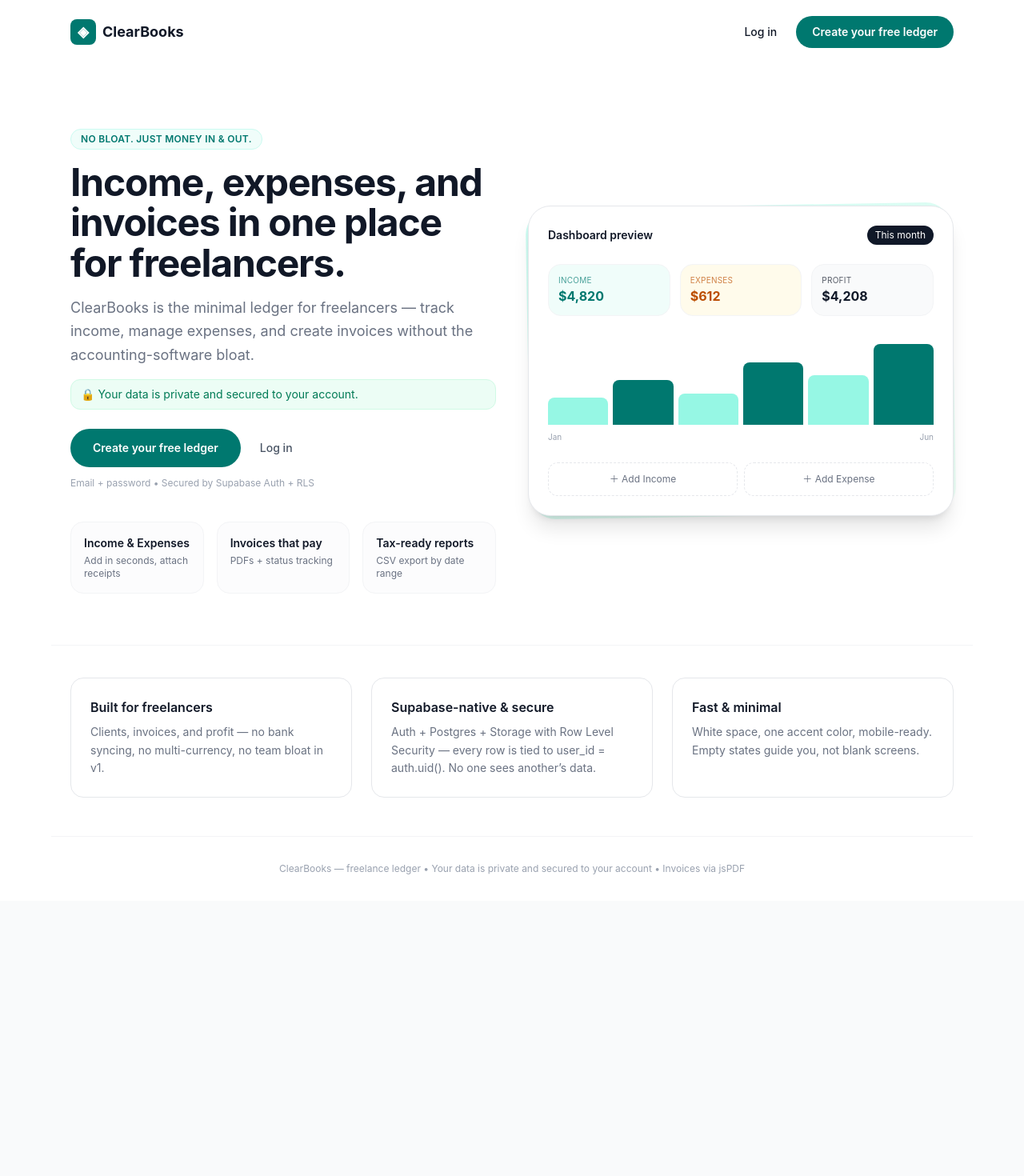
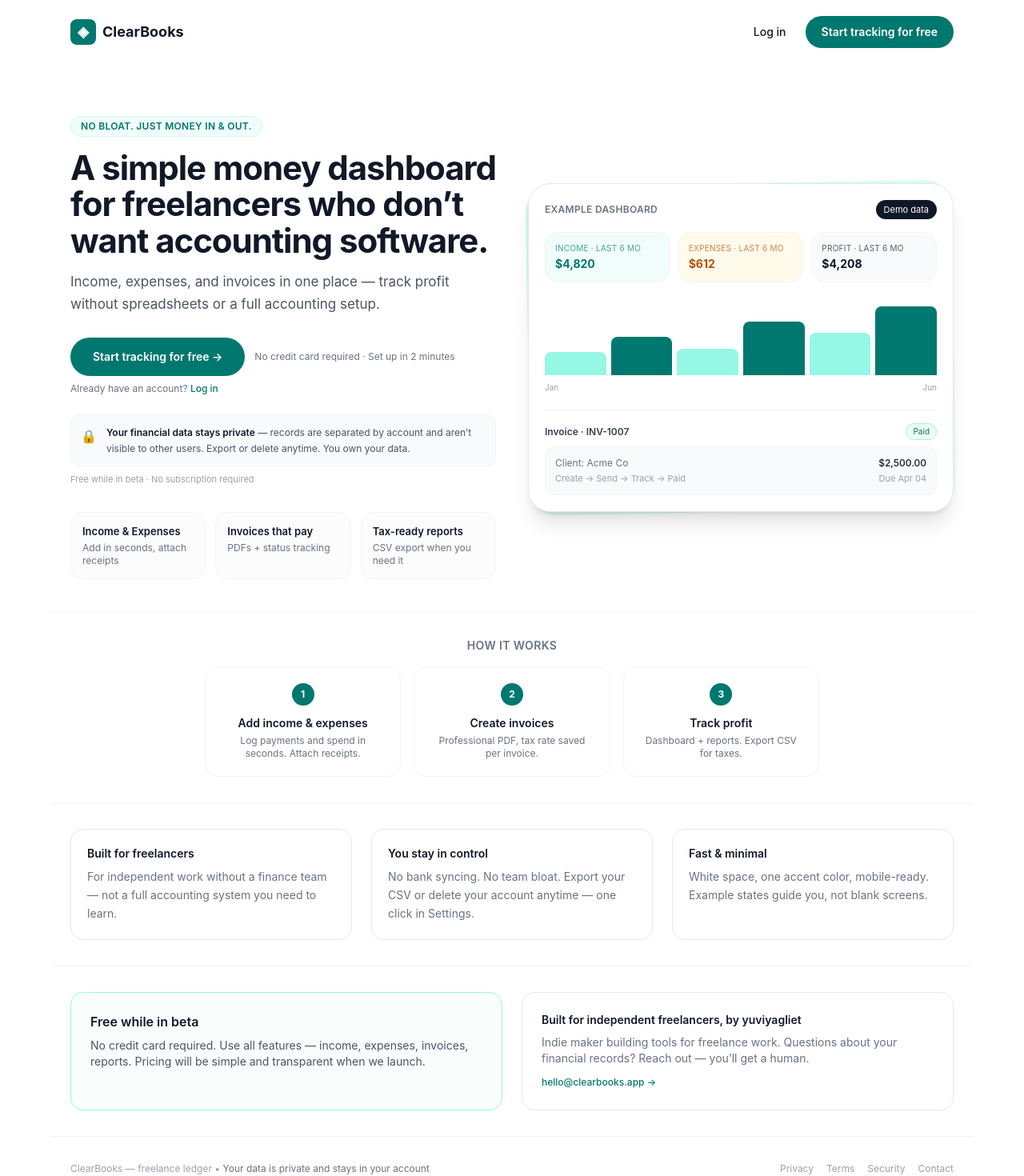
Before and after one commit to yuviyagliet/ClearBooks, a React (Vite) app: page / in a window 1280 px wide. Shown: the top 1470 px of the page at 80% size. Before the commit the page ends 1126 px from the top, so only its background shows below. Built offline with nearby package versions, Linux system fonts and the light colour scheme; no server answers.

Commit message:
Landing trust overhaul: Start tracking CTA, How it works, invoice preview, pricing, founder, Privacy/Terms/Security, remove dev jargon

```diff
--- a/src/App.jsx
+++ b/src/App.jsx
@@ -13,6 +13,7 @@
 import Reports from './pages/Reports'
 import Settings from './pages/Settings'
 import NotFound from './pages/NotFound'
+import { Privacy, Terms, Security } from './pages/StaticPages'
 
 function Protected({ children }){
   const { user, loading } = useAuth()
@@ -35,6 +36,9 @@
         <BrowserRouter>
           <Routes>
             <Route path="/" element={<Landing />} />
+            <Route path="/privacy" element={<Privacy />} />
+            <Route path="/terms" element={<Terms />} />
+            <Route path="/security" element={<Security />} />
             <Route path="/login" element={<PublicOnly><Login /></PublicOnly>} />
             <Route path="/signup" element={<PublicOnly><Signup /></PublicOnly>} />
             <Route path="/forgot-password" element={<PublicOnly><ForgotPassword /></PublicOnly>} />
--- a/src/pages/Landing.jsx
+++ b/src/pages/Landing.jsx
@@ -5,10 +5,10 @@
 export default function Landing(){
   const { user } = useAuth()
   const handleCtaClick = () => {
-    track('cta_click', { location: 'landing_hero', text: 'Create your free ledger' })
+    track('cta_click', { location: 'landing_hero', text: 'Start tracking for free' })
   }
   const handleHeaderCta = () => {
-    track('cta_click', { location: 'landing_header', text: user ? 'Go to dashboard' : 'Create your free ledger' })
+    track('cta_click', { location: 'landing_header', text: user ? 'Go to dashboard' : 'Start tracking for free' })
   }
   return (
     <div className="min-h-screen bg-white">
@@ -18,66 +18,125 @@
           {user ? <Link to="/dashboard" onClick={handleHeaderCta} className="text-sm font-medium border border-gray-200 rounded-full px-4 py-2 hover:bg-gray-50">Go to dashboard</Link>
           : <>
             <Link to="/login" className="text-sm font-medium px-3 py-2">Log in</Link>
-            <Link to="/signup" onClick={handleHeaderCta} className="text-sm font-semibold bg-teal-700 text-white rounded-full px-5 py-2.5 hover:bg-teal-800">Create your free ledger</Link>
+            <Link to="/signup" onClick={handleHeaderCta} className="text-sm font-semibold bg-teal-700 text-white rounded-full px-5 py-2.5 hover:bg-teal-800">Start tracking for free</Link>
           </>}
         </div>
       </header>
 
-      <section className="max-w-6xl mx-auto px-6 pt-12 md:pt-20 pb-12 grid md:grid-cols-2 gap-10 items-center">
+      {/* Hero */}
+      <section className="max-w-6xl mx-auto px-6 pt-10 md:pt-16 pb-10 grid md:grid-cols-2 gap-10 items-center">
         <div>
           <div className="inline-flex items-center gap-2 text-xs font-semibold tracking-wide uppercase bg-teal-50 text-teal-700 border border-teal-100 rounded-full px-3 py-1">No bloat. Just money in & out.</div>
-          <h1 className="text-4xl md:text-5xl font-bold tracking-tight leading-[1.05] mt-4">Income, expenses, and invoices in one place for freelancers.</h1>
-          <p className="text-gray-500 mt-4 text-lg leading-relaxed">ClearBooks is the minimal ledger for freelancers — track income, manage expenses, and create invoices without the accounting-software bloat.</p>
-          <p className="text-sm text-emerald-700 bg-emerald-50 border border-emerald-100 rounded-xl px-3 py-2 mt-4">🔒 Your data is private and secured to your account.</p>
-          <div className="flex flex-wrap gap-3 mt-6 items-center">
-            <Link to={user?'/dashboard':'/signup'} onClick={handleCtaClick} className="bg-teal-700 text-white rounded-full px-7 py-3.5 text-sm font-semibold hover:bg-teal-800">{user?'Go to Dashboard':'Create your free ledger'}</Link>
-            {!user && <Link to="/login" className="text-sm font-medium text-gray-600 hover:text-gray-900 px-3 py-2">Log in</Link>}
-            <span className="text-xs text-gray-400 self-center">Email + password • Secured by Supabase Auth + RLS</span>
+          <h1 className="text-4xl md:text-[42px] font-bold tracking-tight leading-[1.08] mt-4">A simple money dashboard for freelancers who don’t want accounting software.</h1>
+          <p className="text-gray-600 mt-4 text-[17px] leading-relaxed">Income, expenses, and invoices in one place — track profit without spreadsheets or a full accounting setup.</p>
+
+          {/* CTA */}
+          <div className="mt-7">
+            <div className="flex flex-wrap items-center gap-3">
+              <Link to={user?'/dashboard':'/signup'} onClick={handleCtaClick} className="bg-teal-700 text-white rounded-full px-7 py-3.5 text-sm font-semibold hover:bg-teal-800">Start tracking for free →</Link>
+              {!user && <span className="text-xs text-gray-500">No credit card required · Set up in 2 minutes</span>}
+            </div>
+            {!user && <p className="text-xs text-gray-500 mt-2">Already have an account? <Link to="/login" className="text-teal-700 font-medium hover:underline">Log in</Link></p>}
           </div>
-          <ul className="mt-10 grid grid-cols-1 sm:grid-cols-3 gap-4 text-sm">
+
+          {/* Trust - outcome focused, no dev jargon */}
+          <div className="mt-6 bg-gray-50 border border-gray-100 rounded-xl p-3 flex gap-3">
+            <span className="text-teal-700 mt-0.5">🔒</span>
+            <div className="text-xs leading-relaxed">
+              <span className="font-semibold text-gray-900">Your financial data stays private</span>
+              <span className="text-gray-600"> — records are separated by account and aren’t visible to other users. Export or delete anytime. You own your data.</span>
+            </div>
+          </div>
+          <p className="text-[11px] text-gray-400 mt-2">Free while in beta · No subscription required</p>
+
+          <ul className="mt-8 grid grid-cols-1 sm:grid-cols-3 gap-3 text-sm">
             {[
               {t:'Income & Expenses', d:'Add in seconds, attach receipts'},
               {t:'Invoices that pay', d:'PDFs + status tracking'},
-              {t:'Tax-ready reports', d:'CSV export by date range'},
-            ].map(f=> <li key={f.t} className="border border-gray-100 rounded-2xl p-4 bg-gray-50/50"><div className="font-semibold">{f.t}</div><div className="text-gray-500 text-xs mt-1">{f.d}</div></li>)}
+              {t:'Tax-ready reports', d:'CSV export when you need it'},
+            ].map(f=> <li key={f.t} className="border border-gray-100 rounded-2xl p-3.5 bg-gray-50/50"><div className="font-semibold text-[13px]">{f.t}</div><div className="text-gray-500 text-xs mt-1">{f.d}</div></li>)}
           </ul>
         </div>
+
+        {/* Visual - Example dashboard + Invoice */}
         <div className="relative">
           <div className="absolute inset-0 bg-gradient-to-br from-teal-100 to-emerald-50 rounded-[2rem] -rotate-1"></div>
-          <div className="relative bg-white border border-gray-200 rounded-[1.75rem] shadow-xl p-6">
-            <div className="flex items-center justify-between mb-6">
-              <div className="text-sm font-semibold">Dashboard preview</div>
-              <div className="text-xs bg-gray-900 text-white rounded-full px-2.5 py-1">This month</div>
+          <div className="relative bg-white border border-gray-200 rounded-[1.75rem] shadow-xl p-5">
+            <div className="flex items-center justify-between mb-4">
+              <div className="text-xs font-semibold tracking-wide uppercase text-gray-500">Example dashboard</div>
+              <div className="text-[11px] bg-gray-900 text-white rounded-full px-2.5 py-1">Demo data</div>
             </div>
-            <div className="grid grid-cols-3 gap-3 mb-6">
+            <div className="grid grid-cols-3 gap-2.5 mb-5">
               {[
                 {k:'Income', v:'$4,820', c:'text-teal-700 bg-teal-50'},
                 {k:'Expenses', v:'$612', c:'text-amber-700 bg-amber-50'},
                 {k:'Profit', v:'$4,208', c:'text-gray-900 bg-gray-50'},
-              ].map(s=> <div key={s.k} className={`rounded-2xl p-3 border border-gray-100 ${s.c}`}><div className="text-[10px] uppercase tracking-wide opacity-70">{s.k}</div><div className="font-bold">{s.v}</div></div>)}
+              ].map(s=> <div key={s.k} className={`rounded-2xl p-3 border border-gray-100 ${s.c}`}><div className="text-[10px] uppercase tracking-wide opacity-70">{s.k} · last 6 mo</div><div className="font-bold text-sm mt-0.5">{s.v}</div></div>)}
             </div>
-            <div className="h-28 flex items-end gap-1.5">
+            <div className="h-24 flex items-end gap-1.5">
               {[30,50,35,70,55,90].map((h,i)=> <div key={i} className={`flex-1 rounded-t-lg ${i%2?'bg-teal-700':'bg-teal-200'}`} style={{height: h+'%'}}></div>)}
             </div>
             <div className="flex justify-between text-[10px] text-gray-400 mt-2"><span>Jan</span><span>Jun</span></div>
-            <div className="mt-6 flex gap-2">
-              <div className="flex-1 border border-dashed border-gray-200 rounded-xl p-3 text-xs text-center text-gray-500">＋ Add Income</div>
-              <div className="flex-1 border border-dashed border-gray-200 rounded-xl p-3 text-xs text-center text-gray-500">＋ Add Expense</div>
+
+            {/* Invoice preview inside visual */}
+            <div className="mt-5 border-t border-gray-100 pt-4">
+              <div className="flex items-center justify-between mb-2">
+                <span className="text-xs font-semibold text-gray-700">Invoice · INV-1007</span>
+                <span className="text-[10px] bg-emerald-50 text-emerald-700 border border-emerald-200 rounded-full px-2 py-0.5">Paid</span>
+              </div>
+              <div className="bg-gray-50 border border-gray-100 rounded-xl p-3 text-xs">
+                <div className="flex justify-between"><span className="text-gray-500">Client: Acme Co</span><span className="font-medium">$2,500.00</span></div>
+                <div className="flex justify-between mt-1 text-[11px] text-gray-400"><span>Create → Send → Track → Paid</span><span>Due Apr 04</span></div>
+              </div>
             </div>
           </div>
         </div>
       </section>
 
-      <section className="max-w-6xl mx-auto px-6 py-10 grid md:grid-cols-3 gap-6 border-t border-gray-100 mt-4">
-        {[
-          { title:'Built for freelancers', desc:'Clients, invoices, and profit — no bank syncing, no multi-currency, no team bloat in v1.'},
-          { title:'Supabase-native & secure', desc:'Auth + Postgres + Storage with Row Level Security — every row is tied to user_id = auth.uid(). No one sees another’s data.'},
-          { title:'Fast & minimal', desc:'White space, one accent color, mobile-ready. Empty states guide you, not blank screens.'},
-        ].map(c=> <div key={c.title} className="rounded-2xl border border-gray-200 p-6 bg-white"><h3 className="font-semibold">{c.title}</h3><p className="text-sm text-gray-500 mt-2 leading-relaxed">{c.desc}</p></div>)}
+      {/* How it works */}
+      <section className="max-w-6xl mx-auto px-6 py-8 border-t border-gray-100">
+        <h2 className="text-sm font-semibold tracking-wide uppercase text-gray-500 text-center">How it works</h2>
+        <div className="grid md:grid-cols-3 gap-4 mt-4 max-w-3xl mx-auto">
+          {[
+            {n:'1', t:'Add income & expenses', d:'Log payments and spend in seconds. Attach receipts.'},
+            {n:'2', t:'Create invoices', d:'Professional PDF, tax rate saved per invoice.'},
+            {n:'3', t:'Track profit', d:'Dashboard + reports. Export CSV for taxes.'},
+          ].map(s=> <div key={s.n} className="text-center border border-gray-100 rounded-2xl p-5 bg-white"><div className="w-7 h-7 rounded-full bg-teal-700 text-white grid place-items-center text-xs font-bold mx-auto">{s.n}</div><div className="font-semibold text-sm mt-3">{s.t}</div><div className="text-xs text-gray-500 mt-1">{s.d}</div></div>)}
+        </div>
       </section>
 
-      <footer className="max-w-6xl mx-auto px-6 py-8 text-center text-xs text-gray-400 border-t border-gray-100 mt-2">
-        ClearBooks — freelance ledger • Your data is private and secured to your account • Invoices via jsPDF
+      {/* Positioning + trust */}
+      <section className="max-w-6xl mx-auto px-6 py-8 grid md:grid-cols-3 gap-6 border-t border-gray-100">
+        {[
+          { title:'Built for freelancers', desc:'For independent work without a finance team — not a full accounting system you need to learn.'},
+          { title:'You stay in control', desc:'No bank syncing. No team bloat. Export your CSV or delete your account anytime — one click in Settings.'},
+          { title:'Fast & minimal', desc:'White space, one accent color, mobile-ready. Example states guide you, not blank screens.'},
+        ].map(c=> <div key={c.title} className="rounded-2xl border border-gray-200 p-5 bg-white"><h3 className="font-semibold text-sm">{c.title}</h3><p className="text-sm text-gray-500 mt-2 leading-relaxed">{c.desc}</p></div>)}
+      </section>
+
+      {/* Pricing + founder */}
+      <section className="max-w-6xl mx-auto px-6 py-8 border-t border-gray-100 grid md:grid-cols-2 gap-6">
+        <div className="rounded-2xl border border-teal-200 bg-teal-50/40 p-6">
+          <h3 className="font-semibold">Free while in beta</h3>
+          <p className="text-sm text-gray-600 mt-2">No credit card required. Use all features — income, expenses, invoices, reports. Pricing will be simple and transparent when we launch.</p>
+        </div>
+        <div className="rounded-2xl border border-gray-200 bg-white p-6">
+          <h3 className="font-semibold text-sm">Built for independent freelancers, by yuviyagliet</h3>
+          <p className="text-sm text-gray-500 mt-2">Indie maker building tools for freelance work. Questions about your financial records? Reach out — you’ll get a human.</p>
+          <a href="mailto:hello@clearbooks.app" className="text-xs text-teal-700 font-medium mt-3 inline-block hover:underline">hello@clearbooks.app →</a>
+        </div>
+      </section>
+
+      <footer className="max-w-6xl mx-auto px-6 py-8 border-t border-gray-100">
+        <div className="flex flex-col md:flex-row md:items-center justify-between gap-3 text-xs text-gray-400">
+          <div>ClearBooks — freelance ledger • <span className="text-gray-500">Your data is private and stays in your account</span></div>
+          <div className="flex gap-4">
+            <Link to="/privacy" className="hover:text-gray-600 hover:underline">Privacy</Link>
+            <Link to="/terms" className="hover:text-gray-600 hover:underline">Terms</Link>
+            <Link to="/security" className="hover:text-gray-600 hover:underline">Security</Link>
+            <a href="mailto:hello@clearbooks.app" className="hover:text-gray-600 hover:underline">Contact</a>
+          </div>
+        </div>
       </footer>
     </div>
   )
--- /dev/null
+++ b/src/pages/StaticPages.jsx
@@ -0,0 +1,51 @@
+import { Link } from 'react-router-dom'
+
+function Wrapper({ title, children }){
+  return (
+    <div className="min-h-screen bg-white">
+      <header className="max-w-3xl mx-auto px-6 py-6 border-b border-gray-100 flex items-center justify-between">
+        <Link to="/" className="flex items-center gap-2 font-bold"><span className="w-7 h-7 rounded-lg bg-teal-700 text-white grid place-items-center text-xs">◈</span> ClearBooks</Link>
+        <Link to="/" className="text-xs border border-gray-200 rounded-full px-4 py-2 hover:bg-gray-50">← Back to home</Link>
+      </header>
+      <main className="max-w-3xl mx-auto px-6 py-10">
+        <h1 className="text-2xl font-bold tracking-tight">{title}</h1>
+        <div className="prose prose-sm max-w-none text-sm text-gray-600 mt-6 leading-relaxed space-y-4">
+          {children}
+        </div>
+      </main>
+    </div>
+  )
+}
+
+export function Privacy(){
+  return <Wrapper title="Privacy Policy">
+    <p><strong>Last updated:</strong> September 2025</p>
+    <p>ClearBooks is a freelance ledger. We minimize data collection.</p>
+    <h3 className="font-semibold text-gray-900">What we collect</h3>
+    <p>Your email, and the income, expenses, clients, and invoices you create. Receipt images you upload.</p>
+    <h3 className="font-semibold text-gray-900">How we use it</h3>
+    <p>To provide your ledger, generate invoices/PDFs, and show your dashboard/reports. We do not sell your data.</p>
+    <h3 className="font-semibold text-gray-900">Who can see it</h3>
+    <p>No one else. Records are separated by account and are not visible to other users. You can export your CSV or delete your account and all associated data in Settings at any time.</p>
+    <h3 className="font-semibold text-gray-900">Contact</h3>
+    <p>Questions? <a href="mailto:hello@clearbooks.app" className="text-teal-700 underline">hello@clearbooks.app</a></p>
+  </Wrapper>
+}
+
+export function Terms(){
+  return <Wrapper title="Terms">
+    <p>ClearBooks is provided as-is while in beta, free to use.</p>
+    <p>You are responsible for the accuracy of your financial records. ClearBooks does not provide accounting or tax advice — consult a professional for tax decisions.</p>
+    <p>You can delete your account and data at any time in Settings. We may update these terms with notice on the site.</p>
+    <p>Contact: <a href="mailto:hello@clearbooks.app" className="text-teal-700 underline">hello@clearbooks.app</a></p>
+  </Wrapper>
+}
+
+export function Security(){
+  return <Wrapper title="Security">
+    <p>Your financial data stays private. Records are separated by account and are not visible to other users.</p>
+    <p>Authentication via Supabase Auth, data isolated by Row Level Security (user_id = auth.uid()). You can export or delete all data in Settings.</p>
+    <p>Receipts are stored privately per account with user-scoped access. No bank syncing — we never see your bank credentials.</p>
+    <p>Report an issue: <a href="mailto:hello@clearbooks.app" className="text-teal-700 underline">hello@clearbooks.app</a></p>
+  </Wrapper>
+}
```
